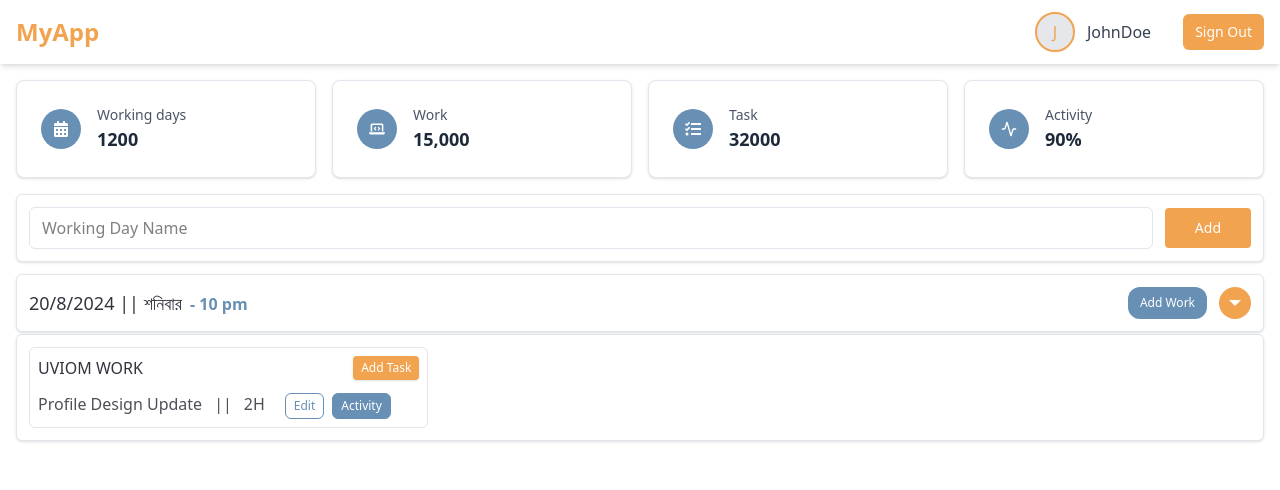
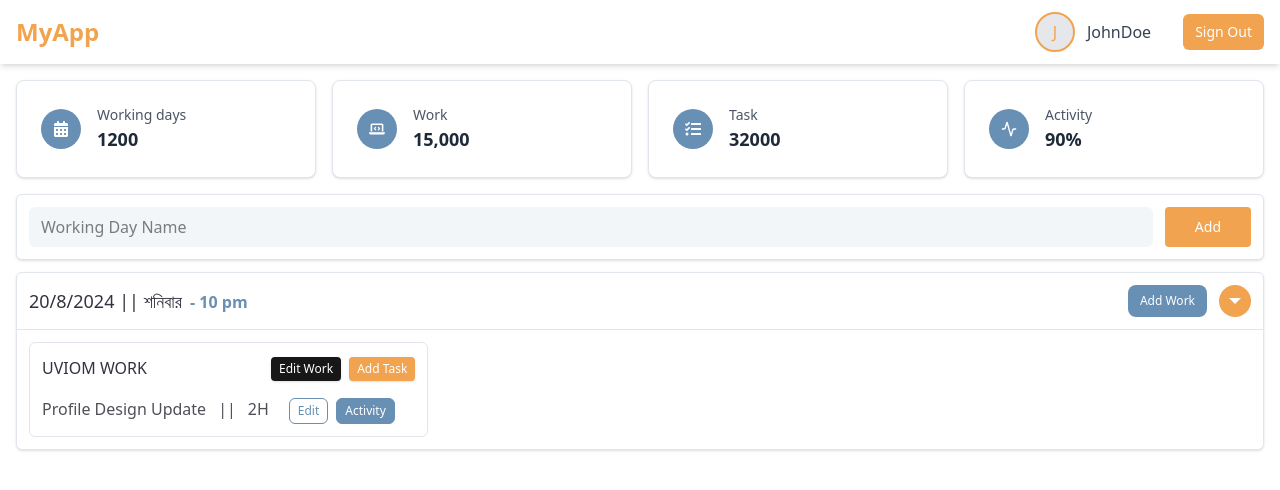
Before and after one commit to enamul90/work-manager, a Next.js app: page / in a window 1280 px wide. Shown: the top 490 px of the page. Built offline with nearby package versions, Linux system fonts and the light colour scheme.

Commit message:
update code

```diff
--- a/src/component/NaveBar.js
+++ b/src/component/NaveBar.js
@@ -52,7 +52,8 @@
                                 <span className="text-gray-700 font-medium">{user.username}</span>
 
                                 <button
-                                    className="bg-primary px-3 py-2 text-sm text-darkText-100 font-medium rounded-md ms-5"
+                                    className="bg-primary px-3 py-2 text-sm text-darkText-100 font-medium rounded-md ms-5 cursor-pointer"
+                                    onClick={()=>router.push("/auth/login")}
                                 >
                                     Sign Out
                                 </button>
@@ -106,6 +107,7 @@
                             </div>
                             <button
                                 className="bg-primary px-3 py-2 text-sm text-left text-darkText-100 rounded-md font-medium w-fit"
+                                onClick={()=>router.push("/auth/login")}
                             >
                                 Sign Out
                             </button>
--- a/src/component/TaskComponent.js
+++ b/src/component/TaskComponent.js
@@ -12,7 +12,7 @@
                 <input
                     type="text"
 
-                    className="border border-lightLine  w-full px-3 py-2 rounded-md outline-0"
+                    className="bg-secondary/8 w-full px-3 py-2 rounded-md outline-0"
                     placeholder="Working Day Name"
                 />
                 <button className="btn-primary px-6 py-2 text-sm cursor-pointer">
@@ -21,15 +21,16 @@
             </div>
 
             {/* show day list */}
-            <div className="flex justify-between items-center mb-3 w-full gap-3 p-3 bg-white shadow  hover:shadow-lg transition-shadow rounded-md border border-lightLine">
+            <div className=" mb-3 w-full gap-3  bg-white shadow  hover:shadow-lg transition-shadow rounded-md border border-lightLine">
 
+                <div className='md:flex justify-between items-center p-3 border-b border-lightLine space-y-3 md:space-y-0'>
                     <h3 className='text-lg text-lightText-100 font-medium '>20/8/2024 || শনিবার
                         <span className='ms-2 text-base font-semibold text-secondary'>- 10 pm</span>
 
                     </h3>
 
-                <div className='flex items-center gap-3'>
-                    <button className=" py-2 text-xs  px-3 bg-secondary  cursor-pointer rounded-xl text-white">
+                    <div className='flex items-center gap-3 justify-end'>
+                        <button className=" py-2 text-xs  px-3 bg-secondary  cursor-pointer rounded-lg text-white">
                             Add Work
                         </button>
 
@@ -37,18 +38,22 @@
                             <IoMdArrowDropdown />
                         </button>
                     </div>
+
                 </div>
 
-            {/* show work list */}
-            <div className="mb-3 w-full gap-3 p-3 bg-white shadow  hover:shadow-lg transition-shadow rounded-md border border-lightLine mt-[-10px]">
 
                 {/* work */}
-                <div className='grid grid-cols-3 gap-3'>
-                    <div className='p-2 border border-lightLine rounded-md'>
+                <div className='grid md:grid-cols-2 lg:grid-cols-3 gap-3 p-3'>
+                    <div className='p-3 border border-lightLine rounded-md'>
                         {/* work tittle */}
-                        <div className='mb-3 flex justify-between items-center'>
+                        <div className='mb-4 flex justify-between items-center '>
                             <h4 className='text-lightText-100 font-medium  uppercase'>UVIOM Work </h4>
+
+                            <div className=' space-x-2'>
+                                <button className='text-xs  px-2 py-1 text-white bg-neutral-900 rounded cursor-pointer shadow'>Edit Work</button>
                                 <button className='text-xs  px-2 py-1 text-white bg-primary rounded cursor-pointer shadow'>Add Task</button>
+                            </div>
+
                         </div>
 
 
@@ -84,13 +89,11 @@
                                     update
                                 </button>
                             </div>
+                        </div>
 
                     </div>
                 </div>
             </div>
-
-            </div>
-
 
 
 
```
Lines whose indentation alone changed are shown as unchanged.
